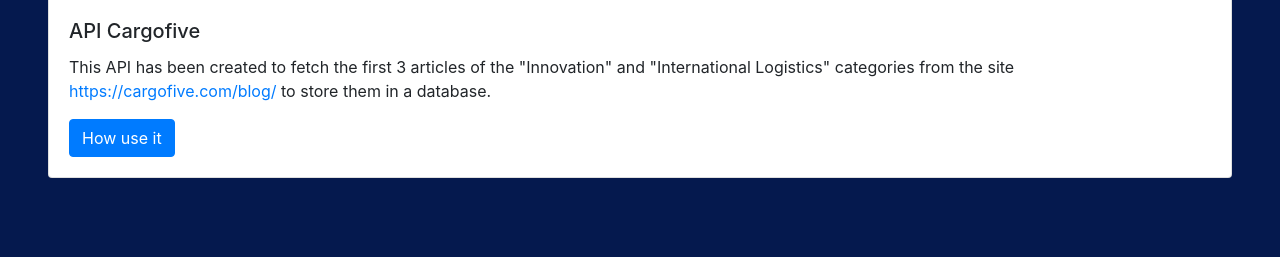
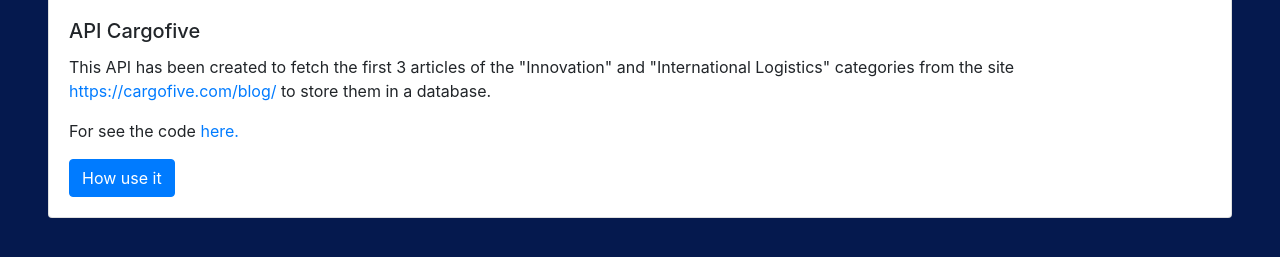
Before and after one commit to nathandelgado-dev/api-cargofive, a website: page public/index.html in a window 1280 px wide. Shown: the part 131-388 px from the top of the page. Drawn offline with nearby package versions, Linux system fonts and the light colour scheme.

Commit message:
Tiny changes of index.html and readme file

```diff
--- a/public/index.html
+++ b/public/index.html
@@ -17,6 +17,7 @@
             <div class="card-body">
               <h5 class="card-title">API Cargofive</h5>
               <p class="card-text">This API has been created to fetch the first 3 articles of the "Innovation" and "International Logistics" categories from the site <a href="https://cargofive.com/blog/" target="_blank"> https://cargofive.com/blog/ </a> to store them in a database.</p>
+              <p>For see the code <a href="https://github.com/nathandelgado-dev/api-cargofive" target="_blank">here.</a></p>
               <a href="https://documenter.getpostman.com/view/17493560/UVkgxzHd"  target="_blank" class="center btn btn-primary">How use it</a>
             </div>
         </div>
```
Also changed, not shown: README.md.
